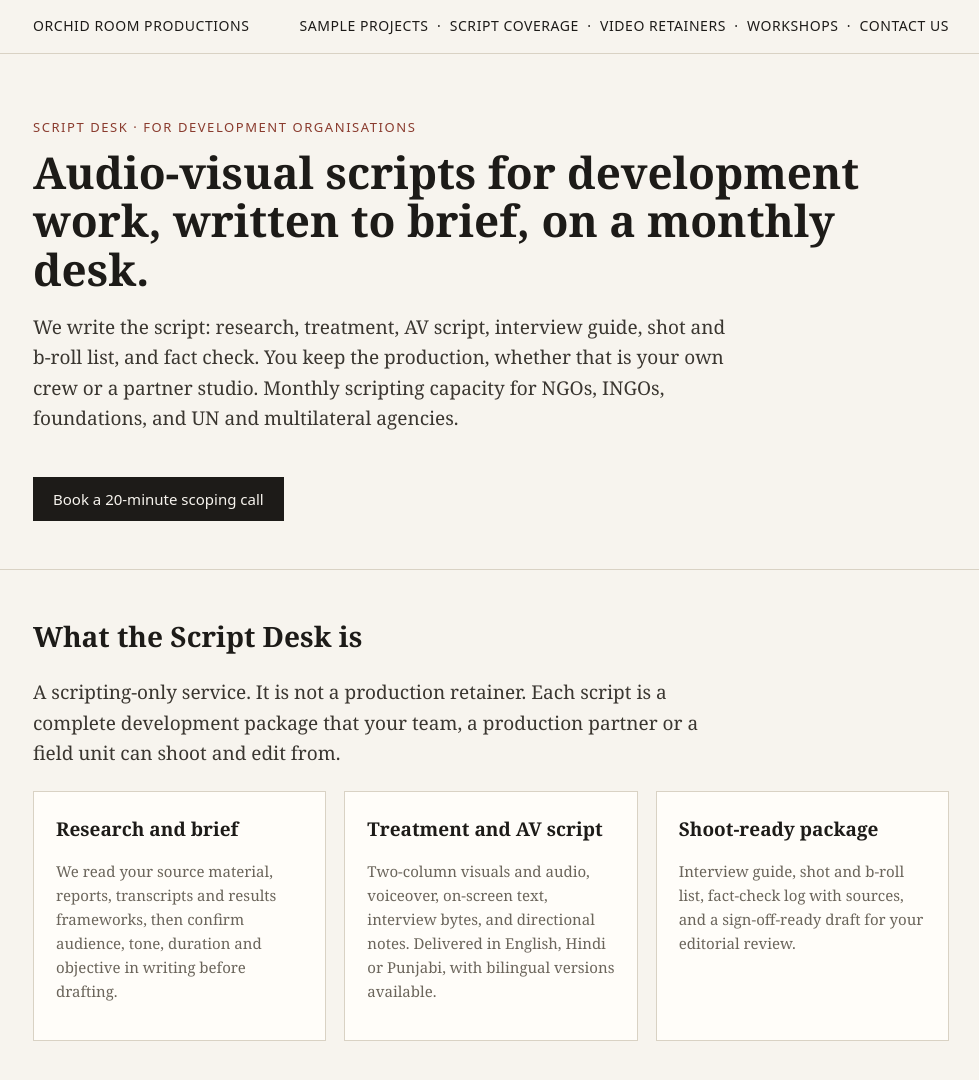
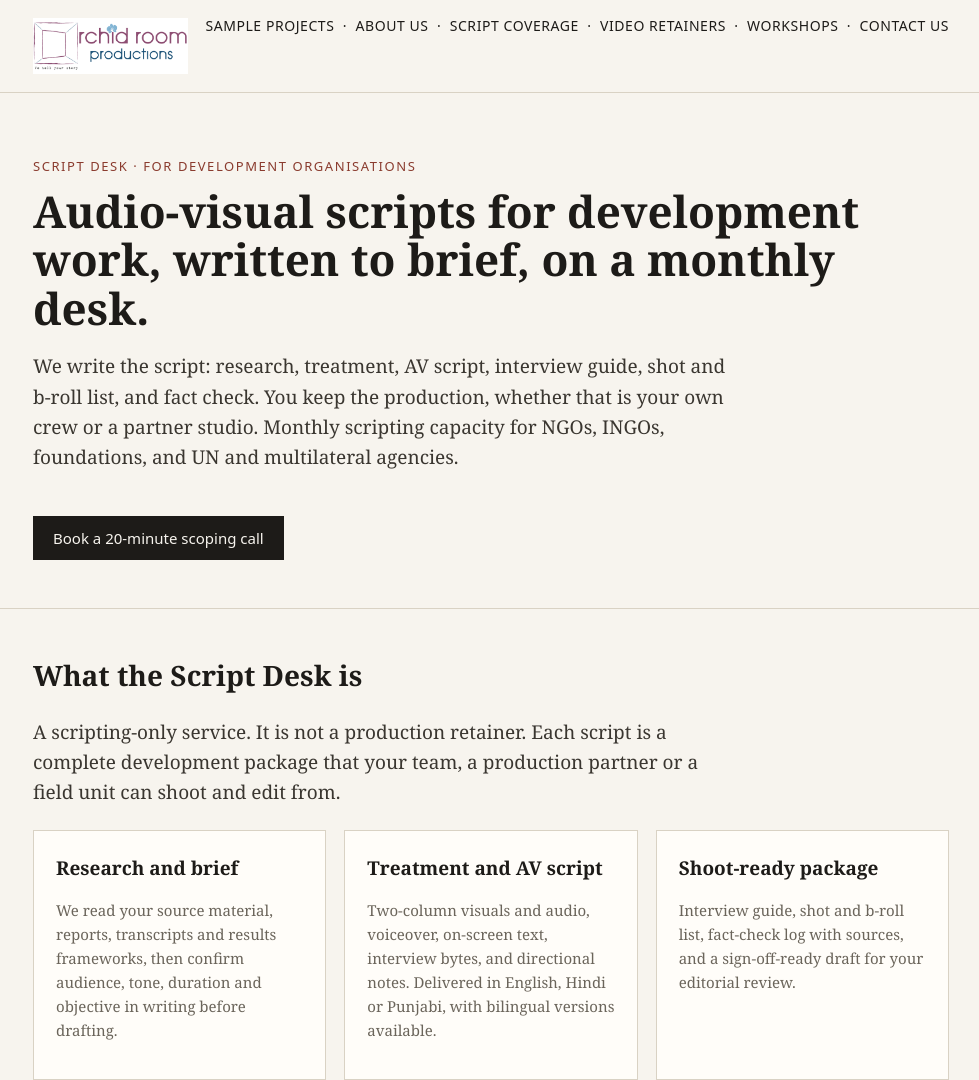
Before and after one commit to sunilrpappu-arch/orchidroom-scriptdesk, a plain HTML site: page index.html in a window 1280 px wide. Shown: the top 1080 px of the page, without its empty margins (149-1128 px from the left). Drawn offline with Linux system fonts and the light colour scheme.

Commit message:
Script Desk: logo header, About Us link, ship assets folder
Co-Authored-By: Claude Haiku 5.5 <noreply@anthropic.com>
Claude-Session: https://claude.ai/code/session_01MG4ACmNQ6Mc2yFovEAURHQ

```diff
--- a/index.html
+++ b/index.html
@@ -14,6 +14,8 @@ a{color:var(--accent)}
 header.top{padding:18px 0;border-bottom:1px solid var(--line);font:14px/1.2 system-ui,sans-serif;letter-spacing:.04em;text-transform:uppercase}
 header.top .wrap{display:flex;justify-content:space-between;gap:12px;flex-wrap:wrap}
 header.top a{text-decoration:none;color:var(--ink)}
+header.top img{height:56px;width:auto;display:block}
+@media (max-width:600px){header.top img{height:44px}}
 .hero{padding:64px 0 48px}
 .kicker{font:13px system-ui,sans-serif;letter-spacing:.12em;text-transform:uppercase;color:var(--accent)}
 h1{font-size:44px;line-height:1.1;margin:12px 0 18px;font-weight:700}
@@ -38,8 +40,8 @@ footer{padding:36px 0 56px;border-top:1px solid var(--line);font:14px system-ui,
 
 <header class="top">
   <div class="wrap">
-    <a href="https://orchidroomproductions.com">Orchid Room Productions</a>
-    <span><a href="https://orchidroomproductions.com/projects">Sample Projects</a> &nbsp;·&nbsp; <a href="https://scripts.orchidroomproductions.com">Script Coverage</a> &nbsp;·&nbsp; <a href="https://video.orchidroomproductions.com">Video Retainers</a> &nbsp;·&nbsp; <a href="https://goodatfailing.in">Workshops</a> &nbsp;·&nbsp; <a href="https://orchidroomproductions.com/contact">Contact Us</a></span>
+    <a href="https://www.orchidroomproductions.com"><img src="assets/logo.png" alt="Orchid Room Productions — We tell your story"></a>
+    <span><a href="https://orchidroomproductions.com/projects">Sample Projects</a> &nbsp;·&nbsp; <a href="https://orchidroomproductions.com/meet-the-storytellers">About Us</a> &nbsp;·&nbsp; <a href="https://scripts.orchidroomproductions.com">Script Coverage</a> &nbsp;·&nbsp; <a href="https://video.orchidroomproductions.com">Video Retainers</a> &nbsp;·&nbsp; <a href="https://goodatfailing.in">Workshops</a> &nbsp;·&nbsp; <a href="https://orchidroomproductions.com/contact">Contact Us</a></span>
   </div>
 </header>
 
```
Also changed, not shown: assets/logo.png (added), 1 other file.
